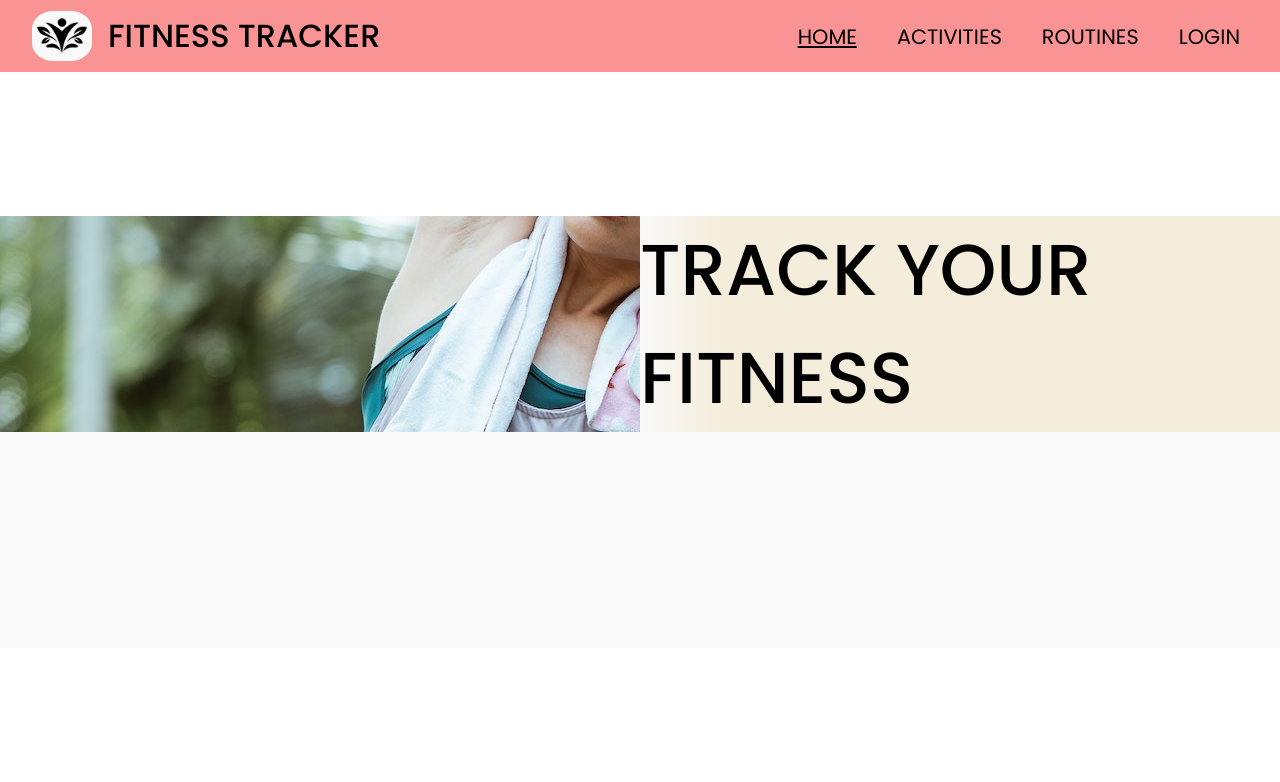
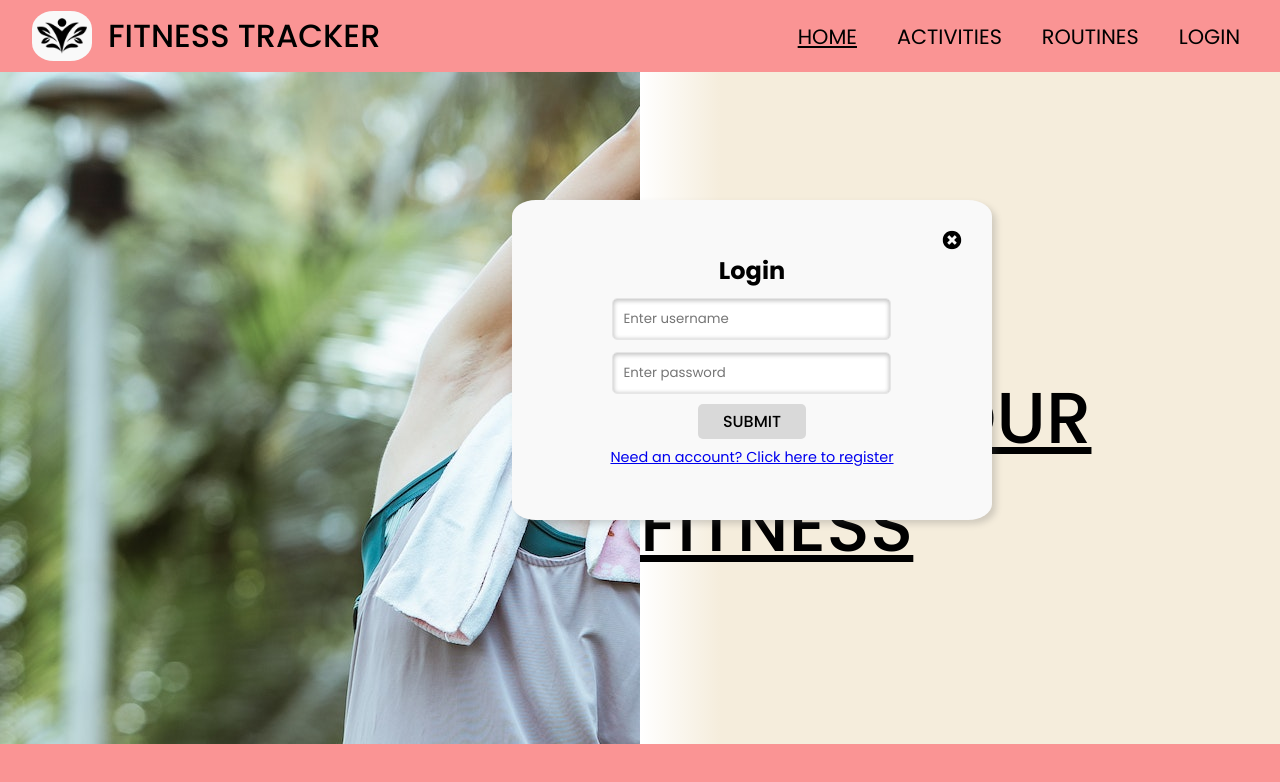
Before and after one commit to INIKITS/FitnessTracker-FrontEnd, a React (Create React App) app: page / in a window 1280 px wide. Shown: the top 782 px of the page. Built offline with nearby package versions, Linux system fonts and the light colour scheme.

Commit message:
modified the modals a bit

```diff
--- a/public/style.css
+++ b/public/style.css
@@ -1,4 +1,4 @@
-@import url("https://fonts.googleapis.com/css2?family=Poppins:ital,wght@0,100;0,200;0,300;0,400;0,500;0,600;0,700;0,800;0,900;1,100;1,200;1,300;1,400;1,500;1,600;1,700;1,800;1,900&display=swap");
+@import url('https://fonts.googleapis.com/css2?family=Poppins:ital,wght@0,100;0,200;0,300;0,400;0,500;0,600;0,700;0,800;0,900;1,100;1,200;1,300;1,400;1,500;1,600;1,700;1,800;1,900&display=swap');
 
 * {
   margin: 0;
@@ -6,21 +6,19 @@
   box-sizing: border-box;
 }
 
-#root {
-  /* width: 100vw; */
+.App {
+  width: 100vw;
   height: 100vh;
+  display: grid;
+  grid-template-columns: 1fr 1fr 1fr 1fr;
+  grid-template-rows: auto 1fr auto;
+  grid-template-areas:
+    'header header header header'
+    'main main main main'
+    'main main main main'
+    'footer footer footer footer';
 }
 
-.App {
-  display: grid;
-  grid-template-columns: 1fr 1fr 1fr 1fr;
-  grid-template-rows: 1fr 1fr 1fr 1fr;
-  grid-template-areas:
-    "header header header header"
-    "main main main main"
-    "main main main main"
-    "footer footer footer footer";
-}
 #header {
   grid-area: header;
   align-self: start;
@@ -33,4 +31,6 @@
 
 #main {
   grid-area: main;
+  overflow: hidden;
+  /* max-height: clamp(450px, 50vh, 600px); */
 }
--- a/src/App.js
+++ b/src/App.js
@@ -1,6 +1,6 @@
-import React from "react";
-import { useState, useEffect } from "react";
-import { Route, Routes } from "react-router-dom";
+import React from 'react';
+import { useState, useEffect } from 'react';
+import { Route, Routes } from 'react-router-dom';
 
 import {
   Home,
@@ -9,18 +9,17 @@ import {
   Activities,
   Login,
   Register,
-} from "./pages";
-import { Header, Footer } from "./components/index";
+} from './pages';
+import { Header, Footer } from './components/index';
 
 function App() {
-  const [username, setUsername] = useState("");
-  const [password, setPassword] = useState("");
-  const [userToken, setUserToken] = useState("");
+  const [username, setUsername] = useState('');
+  const [password, setPassword] = useState('');
+  const [userToken, setUserToken] = useState('');
   const [isLoggedIn, setIsLoggedIn] = useState(false);
 
-
   useEffect(() => {
-    const user = localStorage.getItem("user");
+    const user = localStorage.getItem('user');
     if (user) {
       setIsLoggedIn(true);
       const userInfo = JSON.parse(user);
@@ -29,26 +28,18 @@ function App() {
   }, []);
 
   return (
-    <div className="App">
+    <div className='App'>
       <Header isLoggedIn={isLoggedIn} setIsLoggedIn={setIsLoggedIn} />
       <Routes>
-        <Route exact path="/" element={<Home />} />
+        <Route exact path='/' element={<Home />} />
 
-        <Route exact path="/activities" element={<Activities />} />
+        <Route exact path='/activities' element={<Activities />} />
+
+        <Route exact path='/routines' element={<Routines />} />
 
         <Route
           exact
-          path="/routines"
-          element={
-            <Routines
-
-            />
-          }
-        />
-
-        <Route
-          exact
-          path="/login"
+          path='/login'
           element={
             <Login
               username={username}
@@ -64,7 +55,7 @@ function App() {
 
         <Route
           exact
-          path="/register"
+          path='/register'
           element={
             <Register
               username={username}
--- a/src/components/LoginModal.js
+++ b/src/components/LoginModal.js
@@ -2,7 +2,7 @@ import React from 'react';
 import { Link, useNavigate } from 'react-router-dom';
 import { login } from '../api';
 import '../styles/Login-Register.scss';
-import { FaUser } from 'react-icons/fa';
+import { FaTimesCircle } from 'react-icons/fa';
 
 function LoginModal(props) {
   const navigate = useNavigate();
@@ -37,6 +37,9 @@ function LoginModal(props) {
   return (
     <>
       <div id='modal'>
+        <div className='close-modal'>
+          <FaTimesCircle />
+        </div>
         <div id='new-post-form'>
           <form onSubmit={handleSubmit}>
             <h2>Login</h2>
--- a/src/components/RegisterModal.js
+++ b/src/components/RegisterModal.js
@@ -3,6 +3,7 @@ import { Link, useNavigate } from 'react-router-dom';
 import { registerUser } from '../api';
 import '../styles/Login-Register.scss';
 import { FaUser } from 'react-icons/fa';
+import { FaTimesCircle } from 'react-icons/fa';
 
 function RegisterModal(props) {
   const navigate = useNavigate();
@@ -37,6 +38,9 @@ function RegisterModal(props) {
   return (
     <>
       <div id='modal'>
+        <div className='close-modal'>
+          <FaTimesCircle />
+        </div>
         <div id='new-post-form'>
           <form onSubmit={handleSubmit}>
             <h2>Register</h2>
--- a/src/pages/Home.js
+++ b/src/pages/Home.js
@@ -1,14 +1,15 @@
-import React from "react";
-import { NavLink } from "react-router-dom";
-import { LoginModal } from "../components/index";
-import "../styles/Home.scss";
-import HomeImage from "../img/pexels-ketut-subiyanto-4436349.jpg";
+import React from 'react';
+import { NavLink } from 'react-router-dom';
+import { LoginModal } from '../components/index';
+import '../styles/Home.scss';
+import HomeImage from '../img/pexels-ketut-subiyanto-4436349.jpg';
 
 function Home(props) {
   return (
-    <div id="main">
-      <div id="hero">
-        <div className="bg-img"></div>
+    <div id='main'>
+      <LoginModal />
+      <div id='hero'>
+        <div className='bg-img'></div>
         <p>TRACK YOUR FITNESS</p>
       </div>
     </div>
--- a/src/styles/Home.scss
+++ b/src/styles/Home.scss
@@ -4,18 +4,20 @@
   grid-template-rows: 2fr 2fr;
   font-family: 'Poppins', sans-serif;
   font-weight: 500;
-  // padding-top: 18rem;
-  // padding-right: 10rem;
   grid-template-areas:
-    'hero-img.'
-    '. .';
-  // background-size:
-  background-color: #f9f9f9;
+    'hero-img title-text'
+    'hero-img title-text';
+  min-height: 100vh;
+
   .bg-img {
     background: url(../img/pexels-ketut-subiyanto-4436349.jpg) no-repeat left;
+
     grid-area: hero-img;
   }
   p {
+    display: flex;
+    align-items: center;
+    justify-content: center;
     font-size: 4.5rem;
     background-image: linear-gradient(
       to left,
@@ -24,5 +26,7 @@
       rgb(245, 237, 220),
       rgba(0, 0, 0, 0)
     );
+    text-decoration: underline;
+    grid-area: title-text;
   }
 }
--- a/src/styles/Login-Register.scss
+++ b/src/styles/Login-Register.scss
@@ -6,6 +6,7 @@
   display: flex;
   align-items: center;
   justify-content: center;
+  flex-direction: column;
   margin-left: 40%;
   margin-top: 10%;
   border-radius: 5%;
@@ -14,7 +15,7 @@
   position: fixed;
 
   #register-error {
-    font-size:1rem;
+    font-size: 1rem;
   }
 
   form {
@@ -64,4 +65,13 @@
       font-size: 0.9rem;
     }
   }
+  .close-modal {
+    svg {
+      position: absolute;
+      top: 2rem;
+      right: 2rem;
+      cursor: pointer;
+      transform: scale(1.2);
+    }
+  }
 }
```
